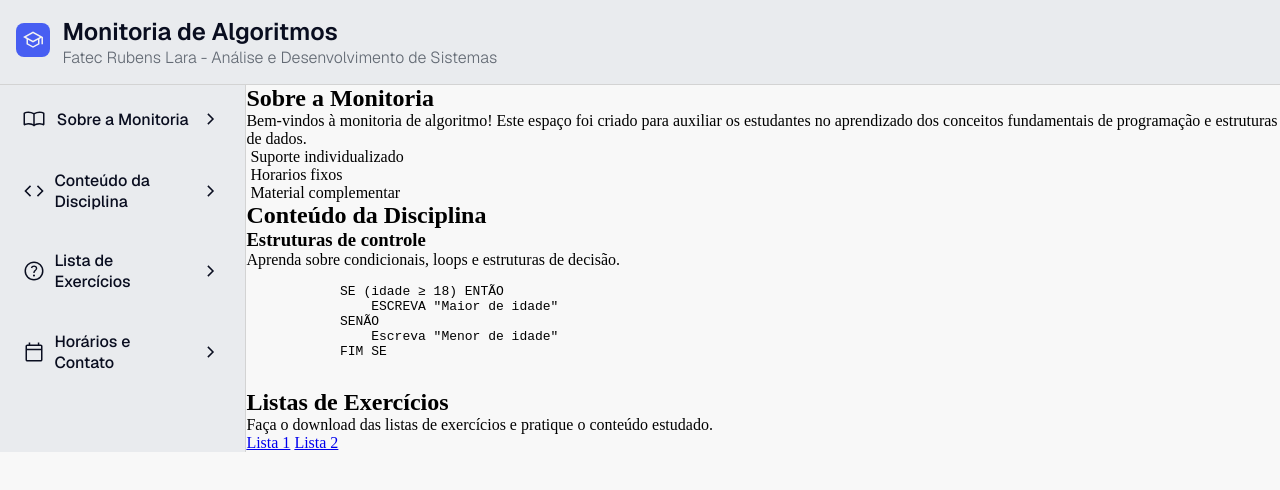
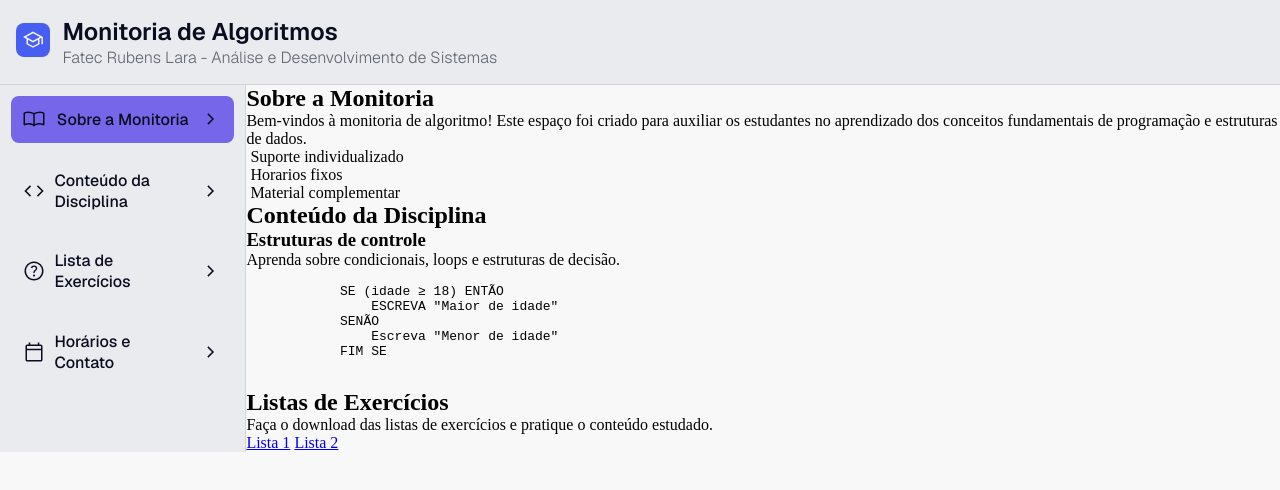
Before and after one commit to leandrooliss/site-monitoria, a plain HTML site: page index.html in a window 1280 px wide. In both pictures the pointer is over the item "Sobre a Monitoria". Drawn offline with nearby package versions, Linux system fonts and the light colour scheme.

Commit message:
bug fix: correção de cor do hover no menu
Correção de cor do hover no menu.

```diff
--- a/main.css
+++ b/main.css
@@ -86,7 +86,7 @@ main {
 }
 
 .menu__item:hover{
-    background-color: var(--azul-secundario);
+    background-color: var(--cor-hover);
 }
 
 .item__texto{
```
